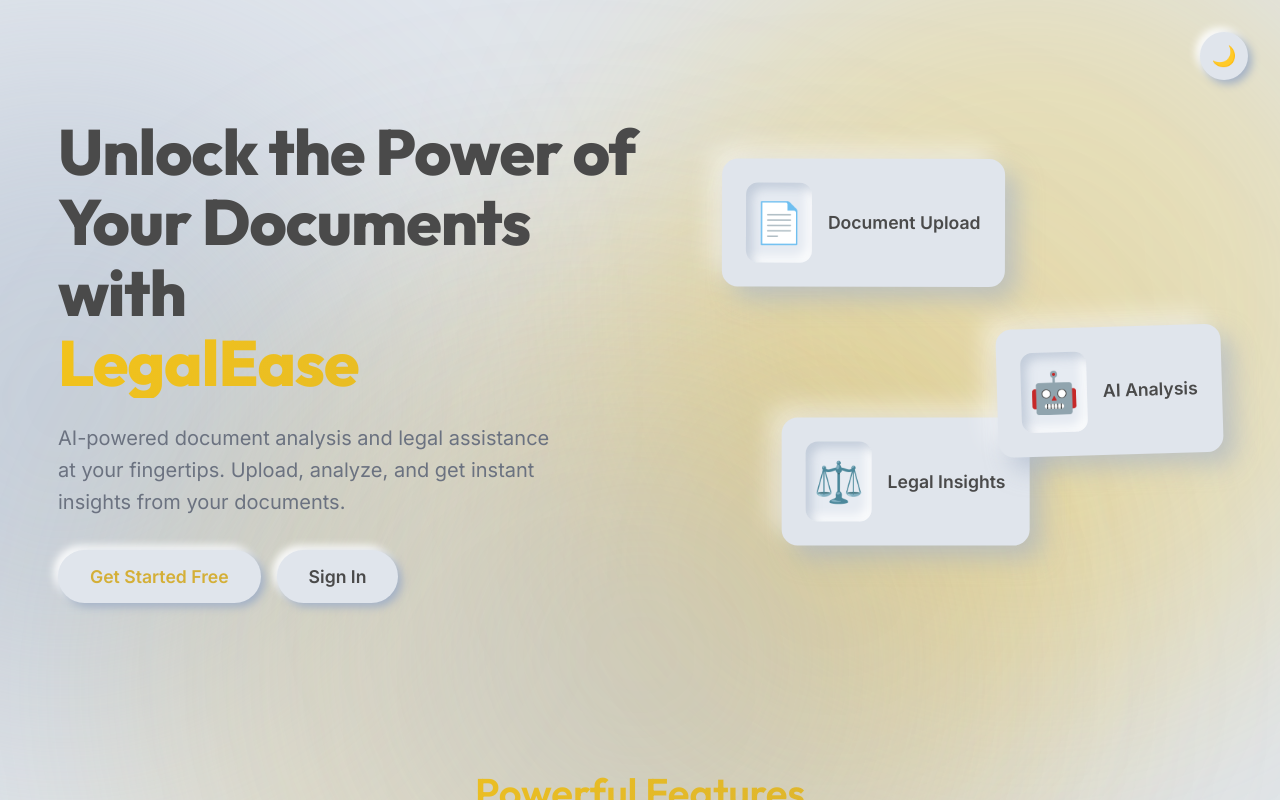
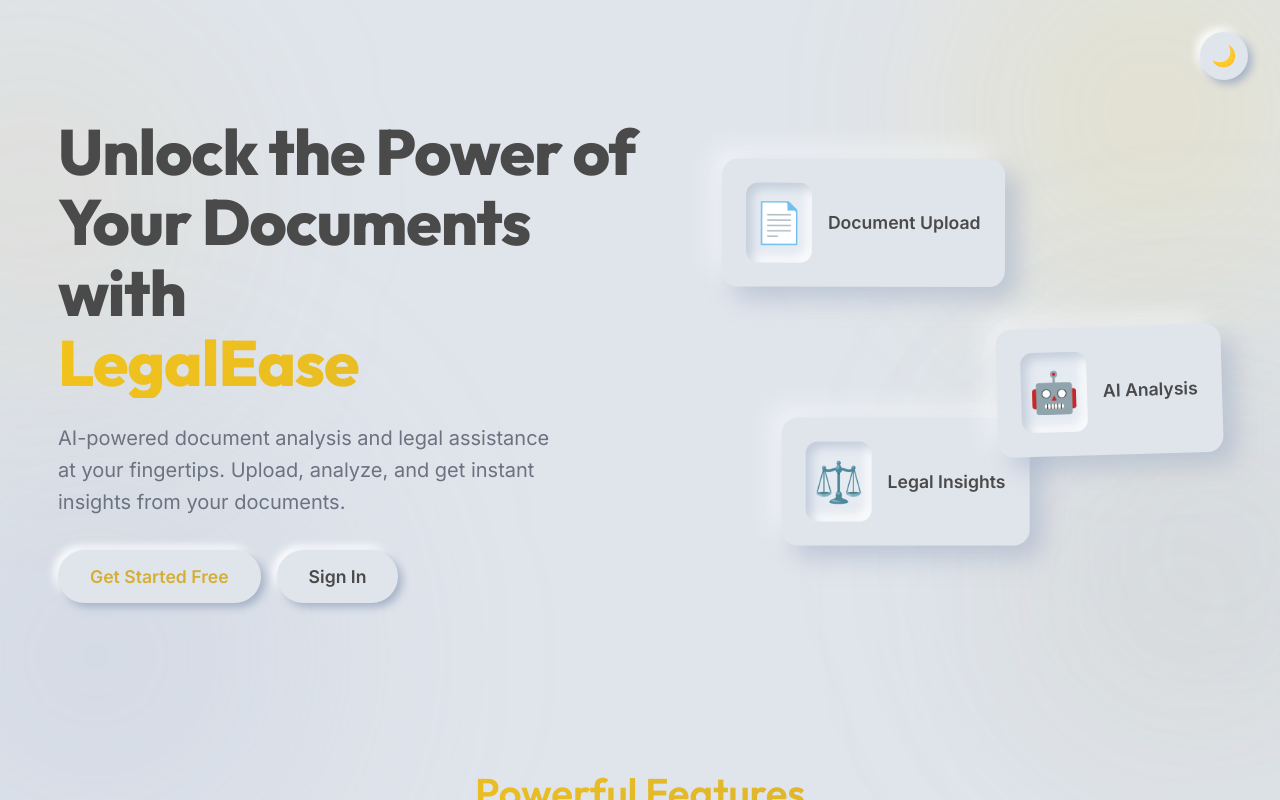
Before and after one commit to i-ankitroy/LegalEase-DocAnalyzer, a React (Vite) app in the folder frontend/: page / in a window 1280 px wide. Built offline with nearby package versions, Linux system fonts and the light colour scheme; no server answers.

Commit message:
Ui Fixes

```diff
--- a/frontend/src/components/Landing/index.jsx
+++ b/frontend/src/components/Landing/index.jsx
@@ -34,12 +34,14 @@ const Landing = ({ isAuthenticated = false, loading = false }) => {
     <div className="landing">
       <ThemeToggle />
 
-      {/* Static Background Objects (Performance Optimized) */}
-      <div className="dynamic-bg-glow glow-1" />
-      <div className="dynamic-bg-glow glow-2" />
-      <div className="dynamic-bg-glow glow-3" />
-      <div className="dynamic-bg-glow glow-4" />
-      <div className="dynamic-bg-glow glow-5" />
+      {/* Static Background Objects (Performance Optimized & Isolated) */}
+      <div className="landing-bg-wrapper">
+        <div className="dynamic-bg-glow glow-1" />
+        <div className="dynamic-bg-glow glow-2" />
+        <div className="dynamic-bg-glow glow-3" />
+        <div className="dynamic-bg-glow glow-4" />
+        <div className="dynamic-bg-glow glow-5" />
+      </div>
 
       {/* Hero Section */}
       <section className="hero">
--- a/frontend/src/components/Landing/index.scss
+++ b/frontend/src/components/Landing/index.scss
@@ -6,51 +6,65 @@
   position: relative;
   z-index: 1;
 
+  .landing-bg-wrapper {
+    position: fixed;
+    top: 0;
+    left: 0;
+    width: 100vw;
+    height: 100vh;
+    overflow: hidden;
+    z-index: 0;
+    pointer-events: none;
+    transform: translateZ(0); /* Forces isolation from sibling UI */
+  }
+
   .dynamic-bg-glow {
     position: absolute;
     border-radius: 50%;
     filter: blur(120px);
+    transform: translateZ(0); /* Forces hardware acceleration */
+    will-change: transform;
     z-index: 0;
     pointer-events: none;
 
     &.glow-1 {
       top: -10%;
-      right: -10%;
-      width: 60vw;
-      height: 60vw;
-      background: rgba(245, 197, 24, 0.25);
+      right: -5%;
+      width: 30vw;
+      height: 30vw;
+      background: rgba(245, 197, 24, 0.15);
     }
 
     &.glow-2 {
-      bottom: 10%;
-      left: -20%;
-      width: 50vw;
-      height: 50vw;
-      background: rgba(163, 177, 198, 0.4);
+      bottom: -10%;
+      left: -10%;
+      width: 35vw;
+      height: 35vw;
+      background: rgba(163, 177, 198, 0.2);
     }
 
     &.glow-3 {
-      top: 30%;
-      left: 10%;
-      width: 70vw;
-      height: 70vw;
-      background: rgba(212, 175, 55, 0.2);
+      top: 5%;
+      left: -10%;
+      width: 25vw;
+      height: 25vw;
+      background: rgba(212, 175, 55, 0.12);
     }
 
     &.glow-4 {
-      bottom: -10%;
-      right: 10%;
-      width: 50vw;
-      height: 50vw;
-      background: rgba(212, 175, 55, 0.15);
+      bottom: 5%;
+      right: -5%;
+      width: 25vw;
+      height: 25vw;
+      background: rgba(212, 175, 55, 0.1);
     }
 
     &.glow-5 {
-      top: 50%;
-      right: 30%;
-      width: 40vw;
-      height: 40vw;
-      background: rgba(163, 177, 198, 0.25);
+      top: 45%;
+      right: -10%;
+      width: 30vw;
+      height: 30vw;
+      background: rgba(163, 177, 198, 0.15);
     }
   }
 
--- a/frontend/src/components/Upload/index.scss
+++ b/frontend/src/components/Upload/index.scss
@@ -82,15 +82,9 @@
         margin-bottom: var(--spacing-md);
 
         &.file-types {
-          margin-top: var(--spacing-lg);
+          margin-top: 2.5rem;
           font-size: 0.85rem;
           color: var(--text-muted);
-          background: var(--bg-secondary);
-          display: inline-block;
-          padding: var(--spacing-xs) var(--spacing-md);
-          border-radius: var(--radius-full);
-          border: none;
-          box-shadow: var(--shadow-sm);
         }
       }
 
```
